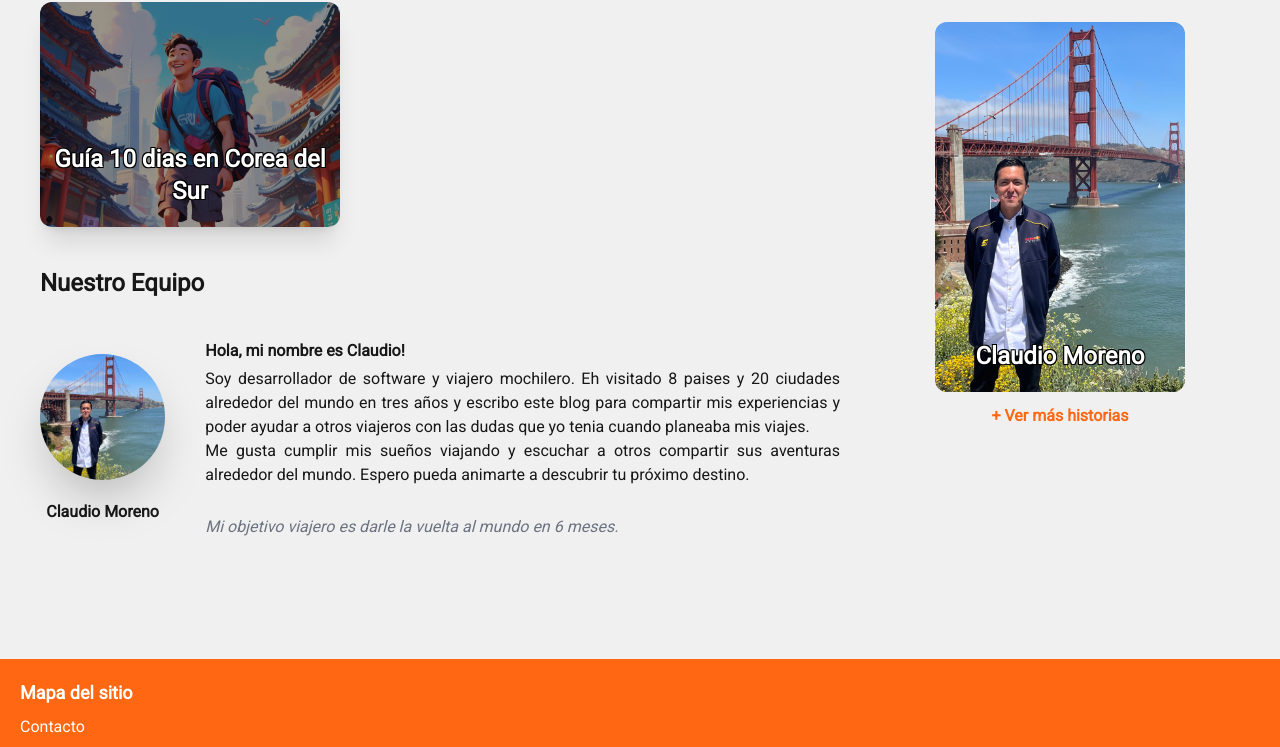
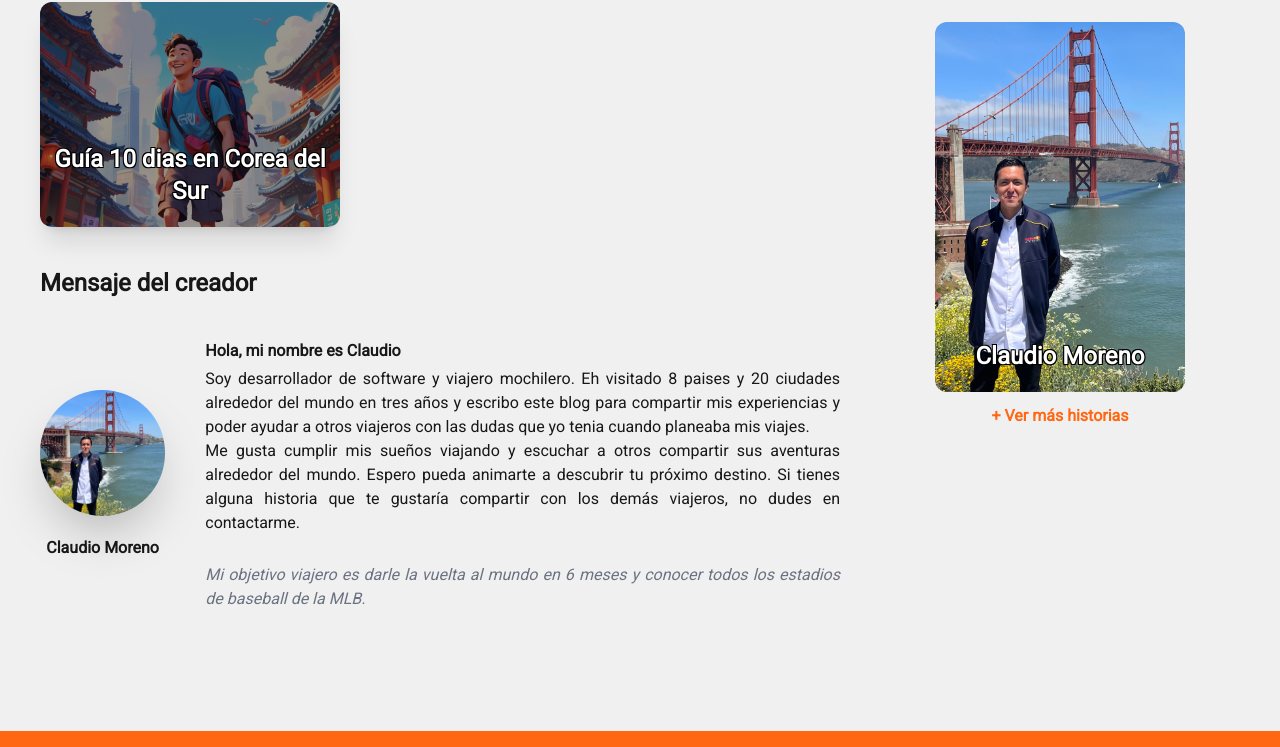
Before and after one commit to claudiocoder/VenturaUI, a Next.js app: page / in a window 1280 px wide. Shown: the part 538-1285 px from the top of the page. Built offline with nearby package versions, Linux system fonts and the light colour scheme.

Commit message:
feat: adds my backpack section ui

```diff
--- a/src/app/[slug]/page.tsx
+++ b/src/app/[slug]/page.tsx
@@ -1,22 +1,15 @@
 import { notFound } from "next/navigation";
+import CoverImage from "../components/CoverImage";
 import { getPostBySlug } from "../lib/mdx";
-import CoverImage from "../components/CoverImage";
-import Image from "next/image";
-import { format, parseISO } from "date-fns";
-import { es } from "date-fns/locale";
-import { faArrowLeft } from "@fortawesome/free-solid-svg-icons";
-import { FontAwesomeIcon } from "@fortawesome/react-fontawesome";
-import Link from "next/link";
+import { BlogModel } from "../models/Blog";
+import ContentPage from "../components/contentPage";
 
-interface BlogPageProps {
-  slug: string;
-}
 const getPageContent = async (slug: string) => {
   const { meta, content } = await getPostBySlug(slug);
   return { meta, content };
 };
 
-const BlogPage = async ({ params }: { params: BlogPageProps }) => {
+const BlogPage = async ({ params }: { params: BlogModel }) => {
   const { content, meta } = await getPageContent(params.slug as string);
   if (!meta) {
     return notFound();
@@ -30,42 +23,7 @@ const BlogPage = async ({ params }: { params: BlogPageProps }) => {
         title={meta.country}
         imgposition="center 40%"
       />
-      <div className="flex flex-col md:flex-row items-start w-full px-[10%] py-10">
-        <Link href="/">
-          <div className="mb-5 flex items-center cursor-pointer">
-            <FontAwesomeIcon
-              icon={faArrowLeft}
-              className="text-venturaprimary"
-            />
-            <div className="text-venturaprimary font-bold text-2xl pl-2">
-              Regresar
-            </div>
-          </div>
-        </Link>
-        <div className="md:px-10">
-          <h1 className="text-3xl md:text-4xl font-bold mb-5">{meta.title}</h1>
-          <div className="flex flex-col md:flex-row justify-between items-start md:items-center mb-10">
-            <div className="flex items-center mb-2">
-              <Image
-                src={"/img/users/autor.jpg"}
-                alt={"autor"}
-                width={40}
-                height={40}
-                className="rounded-full mr-2 shadow-xl"
-              />
-              <p className="italic">Por {meta.author}</p>
-            </div>
-            <div>
-              <p className="italic font-bold">
-                {format(parseISO(meta.date as string), "MMMM dd, yyyy", {
-                  locale: es,
-                })}
-              </p>
-            </div>
-          </div>
-          <div>{content}</div>
-        </div>
-      </div>
+      <ContentPage meta={meta} content={content} />
     </div>
   );
 };
--- a/src/app/components/About.tsx
+++ b/src/app/components/About.tsx
@@ -5,7 +5,7 @@ export const About = () => {
   return (
     <div className="my-10">
       <h3 className="text-2xl font-bold mb-10 text-center md:text-start">
-        Nuestro Equipo
+        Mensaje del creador
       </h3>
       <div className="flex flex-col md:flex-row w-full items-center">
         <div className="flex flex-col items-start text-center mb-10 md:mb-0">
@@ -19,7 +19,7 @@ export const About = () => {
           <p className="font-bold text-center w-full">Claudio Moreno</p>
         </div>
         <div className="w-full md:px-10 text-justify">
-          <span className="font-bold">Hola, mi nombre es Claudio!</span>
+          <span className="font-bold">Hola, mi nombre es Claudio</span>
           <br />
           <div className="my-1">
             Soy desarrollador de software y viajero mochilero. Eh visitado 8
@@ -28,11 +28,13 @@ export const About = () => {
             con las dudas que yo tenia cuando planeaba mis viajes.
             <br /> Me gusta cumplir mis sueños viajando y escuchar a otros
             compartir sus aventuras alrededor del mundo. Espero pueda animarte a
-            descubrir tu próximo destino.
+            descubrir tu próximo destino. Si tienes alguna historia que te
+            gustaría compartir con los demás viajeros, no dudes en contactarme.
           </div>
           <br />
           <span className="italic text-gray-500">
-            Mi objetivo viajero es darle la vuelta al mundo en 6 meses.
+            Mi objetivo viajero es darle la vuelta al mundo en 6 meses y conocer
+            todos los estadios de baseball de la MLB.
           </span>
         </div>
       </div>
--- /dev/null
+++ b/src/app/components/contentPage.tsx
@@ -0,0 +1,66 @@
+"use client";
+
+import { faArrowLeft } from "@fortawesome/free-solid-svg-icons";
+import { FontAwesomeIcon } from "@fortawesome/react-fontawesome";
+import { format, parseISO } from "date-fns";
+import { es } from "date-fns/locale";
+import { motion } from "framer-motion";
+import Image from "next/image";
+import Link from "next/link";
+import React from "react";
+import { BlogModel } from "../models/Blog";
+
+interface ContentPageProps {
+  meta: BlogModel;
+  content: React.ReactElement;
+}
+
+const ContentPage = (props: ContentPageProps) => {
+  const { meta, content } = props;
+  return (
+    <motion.div
+      initial={{ opacity: 0 }}
+      animate={{ opacity: 1 }}
+      transition={{ ease: "easeInOut", duration: 0.3 }}
+    >
+      <div className="flex flex-col md:flex-row items-start w-full px-[10%] py-10">
+        <Link href="/">
+          <div className="mb-5 flex items-center cursor-pointer">
+            <FontAwesomeIcon
+              icon={faArrowLeft}
+              className="text-venturaprimary"
+            />
+            <div className="text-venturaprimary font-bold text-2xl pl-2">
+              Regresar
+            </div>
+          </div>
+        </Link>
+        <div className="md:px-10">
+          <h1 className="text-3xl md:text-4xl font-bold mb-5">{meta.title}</h1>
+          <div className="flex flex-col md:flex-row justify-between items-start md:items-center mb-10">
+            <div className="flex items-center mb-2">
+              <Image
+                src={"/img/users/autor.jpg"}
+                alt={"autor"}
+                width={40}
+                height={40}
+                className="rounded-full mr-2 shadow-xl"
+              />
+              <p className="italic">Por {meta.author}</p>
+            </div>
+            <div>
+              <p className="italic font-bold">
+                {format(parseISO(meta.date as string), "MMMM dd, yyyy", {
+                  locale: es,
+                })}
+              </p>
+            </div>
+          </div>
+          <div>{content}</div>
+        </div>
+      </div>
+    </motion.div>
+  );
+};
+
+export default ContentPage;
--- a/src/app/lib/mdx/index.ts
+++ b/src/app/lib/mdx/index.ts
@@ -1,7 +1,7 @@
 import fs from "fs";
 import path from "path";
 import { compileMDX } from "next-mdx-remote/rsc";
-import { Blog } from "../../models/Blog";
+import { BlogModel } from "../../models/Blog";
 import { MDXComponents } from "./components";
 
 const rootDirectory = path.join(process.cwd(), "src", "content", "blog");
@@ -11,7 +11,7 @@ export const getPostBySlug = async (slug: string) => {
 
   const fileContent = fs.readFileSync(filePath, { encoding: "utf8" });
 
-  const { frontmatter, content } = await compileMDX<Blog>({
+  const { frontmatter, content } = await compileMDX<BlogModel>({
     source: fileContent,
     components: MDXComponents,
     options: { parseFrontmatter: true },
--- a/src/app/models/Blog.ts
+++ b/src/app/models/Blog.ts
@@ -1,4 +1,4 @@
-export interface Blog {
+export interface BlogModel {
   id: string;
   thumbnailUrl: string;
   title: string;
```
Also changed, not shown: package.json (+6 -6 lines).
